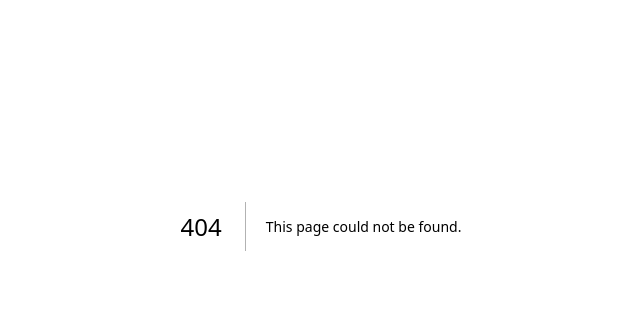
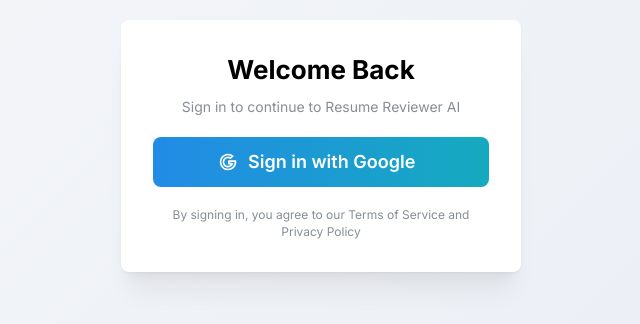
Before and after one commit to aregularguy/Dossier-AI-, a Next.js app: page /auth/signin in a window 1280 px wide. Before the commit this address had no page. Shown: the part 174-498 px from the top of the page, without its empty margins (319-959 px from the left). Built offline with nearby package versions, Linux system fonts and the light colour scheme; no server answers.

Commit message:
add google oauth signin

```diff
--- /dev/null
+++ b/app/auth/signin/page.tsx
@@ -0,0 +1,69 @@
+'use client';
+
+import { Container, Paper, Title, Text, Button, Stack, Center } from '@mantine/core';
+import { IconBrandGoogle } from '@tabler/icons-react';
+import { createClient } from '@/lib/supabase/client';
+import { notifications } from '@mantine/notifications';
+
+export default function SignInPage() {
+  const supabase = createClient();
+
+  const handleGoogleSignIn = async () => {
+    try {
+      const { error } = await supabase.auth.signInWithOAuth({
+        provider: 'google',
+        options: {
+          redirectTo: `${window.location.origin}/auth/callback`,
+        },
+      });
+
+      if (error) {
+        notifications.show({
+          title: 'Error',
+          message: error.message,
+          color: 'red',
+        });
+      }
+    } catch (error) {
+      notifications.show({
+        title: 'Error',
+        message: 'Failed to sign in with Google',
+        color: 'red',
+      });
+    }
+  };
+
+  return (
+    <Container size="xs" py={80}>
+      <Center style={{ minHeight: '60vh' }}>
+        <Paper shadow="lg" p="xl" radius="md" style={{ width: '100%', maxWidth: 400 }}>
+          <Stack gap="lg">
+            <Stack gap="xs">
+              <Title order={2} ta="center" fw={700}>
+                Welcome Back
+              </Title>
+              <Text size="sm" c="dimmed" ta="center">
+                Sign in to continue to Resume Reviewer AI
+              </Text>
+            </Stack>
+
+            <Button
+              size="lg"
+              variant="gradient"
+              gradient={{ from: 'blue', to: 'cyan', deg: 90 }}
+              leftSection={<IconBrandGoogle size={20} />}
+              onClick={handleGoogleSignIn}
+              fullWidth
+            >
+              Sign in with Google
+            </Button>
+
+            <Text size="xs" c="dimmed" ta="center">
+              By signing in, you agree to our Terms of Service and Privacy Policy
+            </Text>
+          </Stack>
+        </Paper>
+      </Center>
+    </Container>
+  );
+}
--- /dev/null
+++ b/lib/supabase/client.ts
@@ -0,0 +1,8 @@
+import { createBrowserClient } from '@supabase/ssr';
+
+export function createClient() {
+  return createBrowserClient(
+    process.env.NEXT_PUBLIC_SUPABASE_URL!,
+    process.env.NEXT_PUBLIC_SUPABASE_ANON_KEY!
+  );
+}
```
Also changed, not shown: app/actions/auth.ts (added, +12 -0 lines), app/auth/callback/route.ts (added, +15 -0 lines), lib/supabase/server.ts (added, +29 -0 lines), middleware.ts (added, +54 -0 lines).
